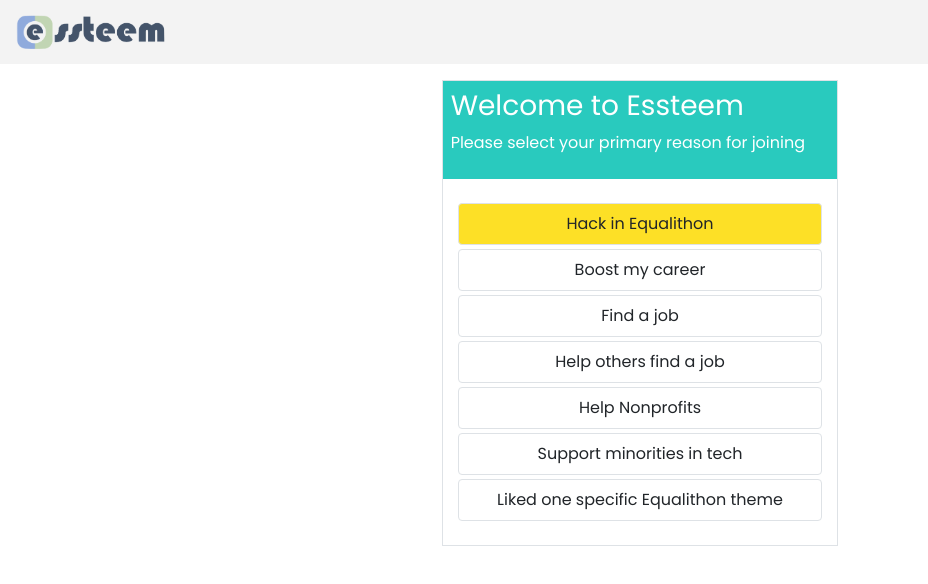
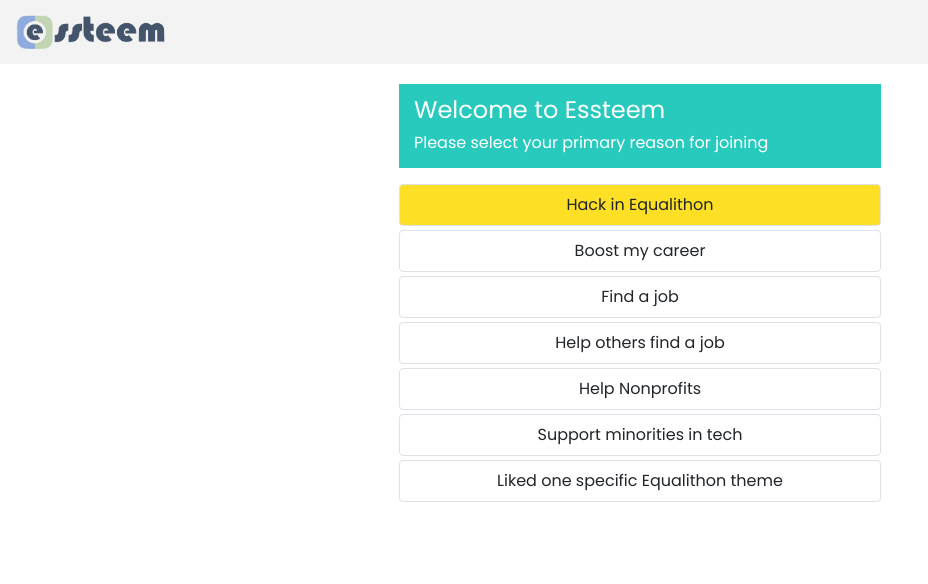
Before and after one commit to esteemcode/equalithon, a React (Create React App) app: page /Participant-Registration in a window 1280 px wide. Shown: the top 584 px of the page, without its empty margins (0-928 px from the left). Built offline with nearby package versions, Linux system fonts and the light colour scheme.

Commit message:
Linked slides 23, 24, 25, 28

```diff
--- a/src/App.css
+++ b/src/App.css
@@ -31,6 +31,12 @@
 }
 
 .registrationForm {
+  padding-top: 20px;
+  width: 40%;
+  margin: auto;
+}
+
+.participantForm {
   padding-top: 20px;
   width: 40%;
   margin: auto;
--- a/src/App.js
+++ b/src/App.js
@@ -12,7 +12,7 @@
 import Sponsorship from './components/Sponsorship';
 import RegistrationEndNavigation from './components/RegistrationEndNavigation';
 import EqualithonSelection from './components/EqualithonSelection';
-import SelectLocation from './components/SelectLocation';
+import SelectLocation from './components/SelectLocation/SelectLocation';
 import JobInfo from './components/JobInfo';
 import EqualithonInfo from './components/EqualithonInfo';
 import CompanyRating from './components/CompanyRating';
--- a/src/components/JobInfo.jsx
+++ b/src/components/JobInfo.jsx
@@ -1,9 +1,6 @@
 import React from 'react';
 import Navigation from './landingPage/navigation/Navigation';
-import Row from 'react-bootstrap/Row';
-import Col from 'react-bootstrap/Col';
-import Form from 'react-bootstrap/Form';
-import Button from 'react-bootstrap/Button';
+import {Row,Col,Form,Button} from 'react-bootstrap';
 import 'bootstrap/dist/css/bootstrap.min.css';
 
 const JobInfo = () => {
--- a/src/components/ParticipantRegistration.jsx
+++ b/src/components/ParticipantRegistration.jsx
@@ -1,5 +1,5 @@
 import { useState } from 'react';
-import {  Container, Form } from 'react-bootstrap';
+import { Row, Col, Container, Form } from 'react-bootstrap';
 import Navigation from './landingPage/navigation/Navigation';
 
 const reasonsList = [
@@ -32,14 +32,18 @@
     return (
         <>
         <Navigation />
-        <div className="m-auto pt-3 col-4">
-                    <div className="border">
-                    <div className="cyan form-header text-white p-2" >
-                        <h3>Welcome to Essteem</h3>
-                        <p>Please select your primary reason for joining</p>
-                        </div>
-                    <Container className="my-4">
+                    <Container className="participantForm">
+                    <Row className="justify-content-md-center">
+					<Col lg={12} md={12} sm={12} xs={12}>
                     <Form>
+                    <Row className="cyan form-header text-white pt-1 pb-1 col-12 mt-0 ml-0 mr-0 mb-3">
+						    <Row className="m-0 col-12 pl-0 pr-0 pt-2 pb-0">
+						    	<h4>Welcome to Essteem</h4>
+						    </Row>
+						    <Row className="m-0 col-12 pl-0 pr-0 pt-0 pb-1">
+						    	<h6>Please select your primary reason for joining</h6>
+						    </Row>
+					    </Row>
                         {
                             reasons.map((item, index) => {
                                 return (
@@ -54,13 +58,11 @@
                                 )
                             })
                         }
-
-                    </Form>
+                        </Form>
+                        </Col>
+                        </Row>
                     </Container>
-
-                    </div>
-                    </div>
-                    </>
+                        </>
     )
 }
 
--- a/src/components/RegistrationEndNavigation.js
+++ b/src/components/RegistrationEndNavigation.js
@@ -1,26 +1,27 @@
 import { Container, Col, ListGroup, Row } from "react-bootstrap";
 import { Link } from 'react-router-dom'
+import Navigation from './landingPage/navigation/Navigation.jsx';
 
 const RegistrationEndNavigation = () => {
-    // const handleOnSelect = () => {
-
-    // }
     return (
+        <>
+        <Navigation />
+        <br></br>
         <Container className="w-40">
             <Row className="justify-content-md-center">
                 <Col lg={6} md={6} sm={6} xs={12}>
                     <Row className="cyan form-header text-white pt-1 pb-1 col-12 mt-0 ml-0 mr-0 mb-3">
-                        <Row className="m-0 col-12">
+                        <Row className="m-0 col-12 pl-0 pr-0 pt-2 pb-0">
                             <h4>Thanks!</h4>
                         </Row>
-                        <Row className="m-0 col-12">
+                        <Row className="m-0 col-12 pl-0 pr-0 pt-0 pb-1">
                             <h6>Please select among the following options</h6>
                         </Row>
                     </Row>
                     <Row className="w-100 m-0">
                         <ListGroup as="ul" className="w-100 m-0">
                             <ListGroup.Item as="li" className="col-12 m-0 nav-list-item-w-hover-yellow mb-1 mt-1 border-top">
-                                <Link className="a-inherit">
+                                <Link to="/Participant-Registration" className="a-inherit">
                                     I want to participate in an Equalithon
                             </Link>
                             </ListGroup.Item>
@@ -39,6 +40,7 @@
                 </Col>
             </Row>
         </Container>
+        </>
     )
 }
 
--- a/src/components/RegistrationForm.jsx
+++ b/src/components/RegistrationForm.jsx
@@ -1,9 +1,7 @@
 import React, { useState } from 'react';
 import Navigation from './landingPage/navigation/Navigation';
-import Row from 'react-bootstrap/Row';
-import Col from 'react-bootstrap/Col';
-import Form from 'react-bootstrap/Form';
-import Button from 'react-bootstrap/Button';
+import {Row, Col, Form, Button} from 'react-bootstrap';
+import {Redirect} from 'react-router-dom'
 import 'bootstrap/dist/css/bootstrap.min.css';
 
 const RegistrationForm = props => {
@@ -12,7 +10,8 @@
         lastName: "",
         email: "",
         password: "",
-        confirmPassword: ""
+        confirmPassword: "",
+        redirect: false
     })
 
     const { firstName, lastName, email, password } = data;
@@ -45,6 +44,9 @@
             const json = await response.json();
             console.log("Success:", JSON.stringify(json));
             e.target.reset();
+            setData({
+                redirect: true
+            });
         } catch (error) {
             console.error("Error:", error);
         }
@@ -80,6 +82,7 @@
                     <Col >
                         <Button href="" variant="warning" className="yellow text-dark signup-button" type="submit">SIGN UP</Button>
                     </Col>
+                    {data.redirect ? (<Redirect to='/registrationendnavigation' />) : (<div />)}
                 </Row>
             </Form>
         </>
--- a/src/components/SelectLocation.jsx
+++ b/src/components/SelectLocation/SelectLocation.jsx
@@ -1,7 +1,7 @@
 /** @format */
 
 import React, { Component } from "react";
-import Navigation from './landingPage/navigation/Navigation';
+import Navigation from '../landingPage/navigation/Navigation';
 import Row from 'react-bootstrap/Row';
 import Col from 'react-bootstrap/Col';
 import Form from 'react-bootstrap/Form';
```
Also changed, not shown: src/components/Sponsorship.js (+74 -40 lines), src/components/SelectLocation/Countries.js (renamed from src/components/Countries.js), src/components/SelectLocation/USAstates.js (renamed from src/components/USAstates.js).
